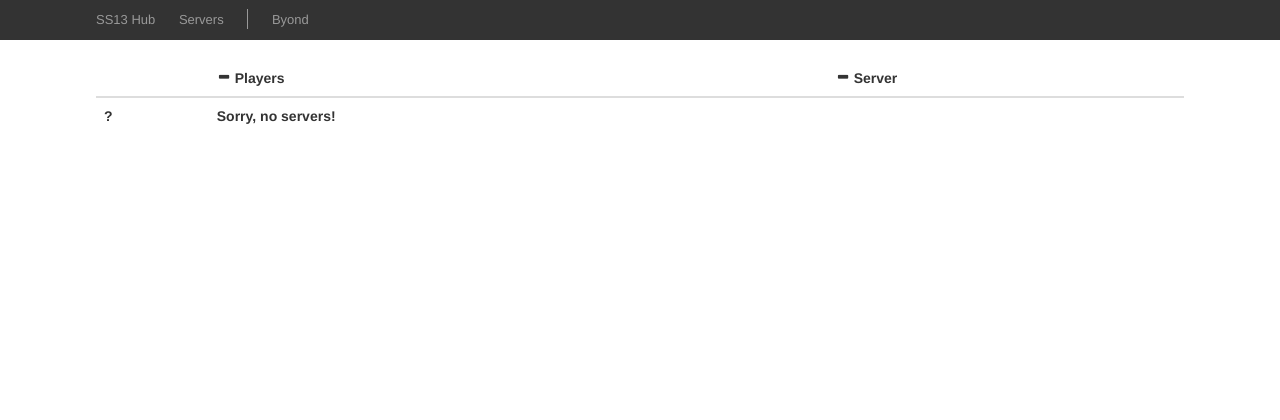
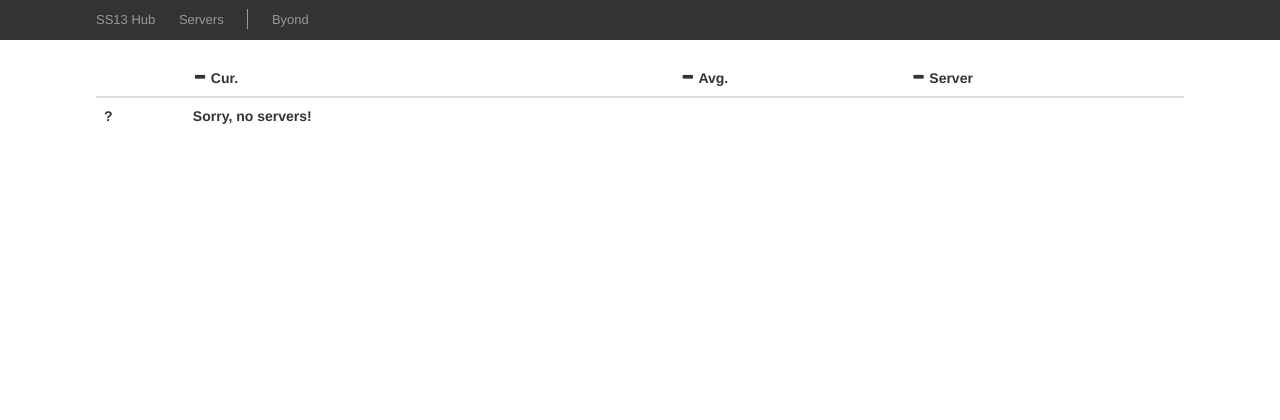
Before and after one commit to lmas/ss13.se, a Django app: page /servers/ in a window 1280 px wide. Shown: the top 420 px of the page. Run offline with Django 3.2, Linux system fonts and the light colour scheme; data that the repository does not hold is empty; some libraries are stand-ins or nearby versions.

Commit message:
Show avg. # of players on the servers list.

```diff
--- a/src/templates/gameservers/server_list.html
+++ b/src/templates/gameservers/server_list.html
@@ -11,7 +11,8 @@
         <thead>
             <tr>
                 <th><span></span></th>
-                <th><span>Players</span></th>
+                <th><span title="Current online players">Cur.</span></th>
+                <th><span title="Average online players">Avg.</span></th>
                 <th><span>Server</span></th>
             </tr>
         </thead>
@@ -35,7 +36,8 @@
                     </th>
                     {% endif %}
                 {% endwith %}
-                    <th>{{server.players_current}}</th>
+                    <th title="Current online players">{{server.players_current}}</th>
+                    <th title="Average online players">{{server.players_avg}}</th>
                     <th>
                         <a href="{% url 'gameservers:detail' pk=server.id slug=server %}">
                             {{server}}
```
